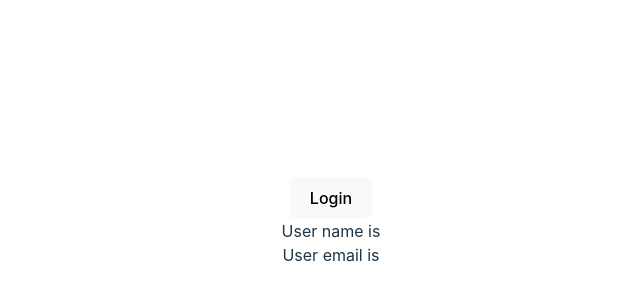
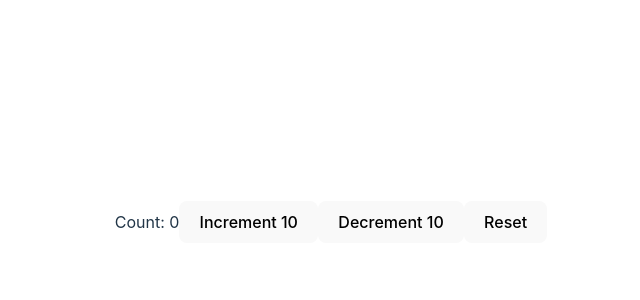
Before and after one commit to gauravkharel/retype, a React (Vite) app: page / in a window 1280 px wide. Shown: the part 178-478 px from the top of the page, without its empty margins (309-949 px from the left). Built offline with nearby package versions, Linux system fonts and the light colour scheme.

Commit message:
useReducer usage

```diff
--- a/src/App.tsx
+++ b/src/App.tsx
@@ -1,12 +1,12 @@
 import './App.css'
-import { User } from './components/state/User'
+import { Counter } from './components/reducer/Counter'
 
 
 function App() {
 
   return (
       <div className='App'>
-        <User />
+        <Counter />
       </div>
   )
 }
--- /dev/null
+++ b/src/components/reducer/Counter.tsx
@@ -0,0 +1,56 @@
+import { useReducer } from "react";
+
+type CounterState = {
+    count: number
+}
+
+type UpdateAction = {
+    type: 'increment' | 'decrement'
+    payload: number
+}
+
+type ResetAction = {
+    type: 'reset'
+}
+
+type CounterAction = UpdateAction | ResetAction
+
+// this all to just make the payload optional for the reset action
+
+const initialState = { count: 0 }
+
+function reducer(state: CounterState, action: CounterAction) {
+    switch (action.type) {
+        case 'increment':
+            return { count: state.count + action.payload }
+
+        case 'decrement':
+            return { count: state.count - action.payload }
+
+        case 'reset':
+            return initialState
+
+        default:
+            return state
+    }
+}
+
+export const Counter = () => {
+    const [state, dispatch] = useReducer(reducer, initialState)
+    return (
+        <>
+            Count: {state.count}
+            <button onClick={() => dispatch({ type: 'increment', payload: 10 })} >
+                Increment 10
+            </button>
+            <button onClick={() => dispatch({ type: 'decrement', payload: 10 })} >
+                Decrement 10
+            </button>
+
+            <button onClick={() => dispatch({type: 'reset'})}>
+                Reset
+            </button>
+
+        </>
+    )
+}
```
